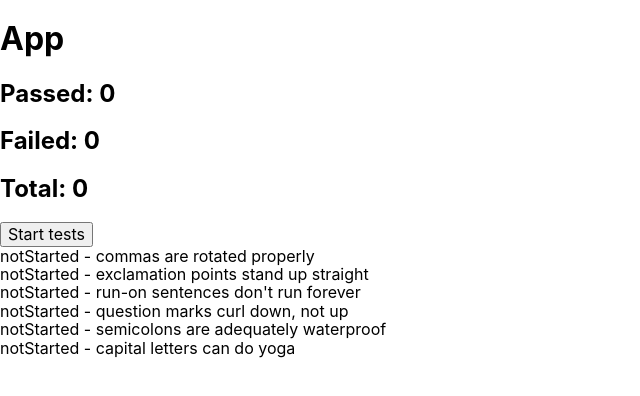
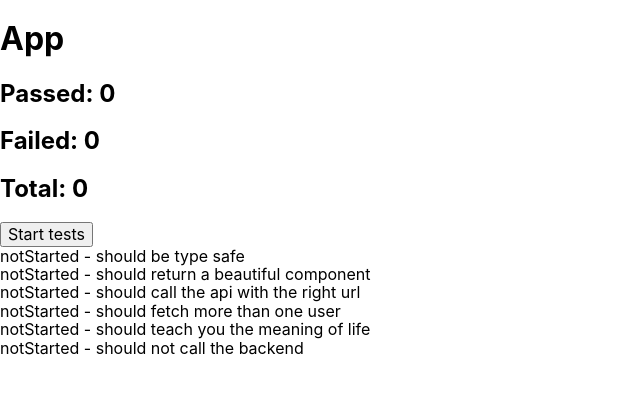
Before and after one commit to alejandronanez/test-dashboard, a React (Create React App) app: page / in a window 1280 px wide. Shown: the top 396 px of the page, without its empty margins (0-640 px from the left). Built offline with nearby package versions, Linux system fonts and the light colour scheme.

Commit message:
update tests

```diff
--- a/src/App.js
+++ b/src/App.js
@@ -7,12 +7,12 @@ class App extends Component {
     super();
     this.state = {
       tests: [
-        { description: 'commas are rotated properly' },
-        { description: 'exclamation points stand up straight' },
-        { description: "run-on sentences don't run forever" },
-        { description: 'question marks curl down, not up' },
-        { description: 'semicolons are adequately waterproof' },
-        { description: 'capital letters can do yoga' },
+        { description: 'should be type safe' },
+        { description: 'should return a beautiful component' },
+        { description: 'should call the api with the right url' },
+        { description: 'should fetch more than one user' },
+        { description: 'should teach you the meaning of life' },
+        { description: 'should not call the backend' },
       ],
       testSuite: {
         notStarted: new Map(),
```
